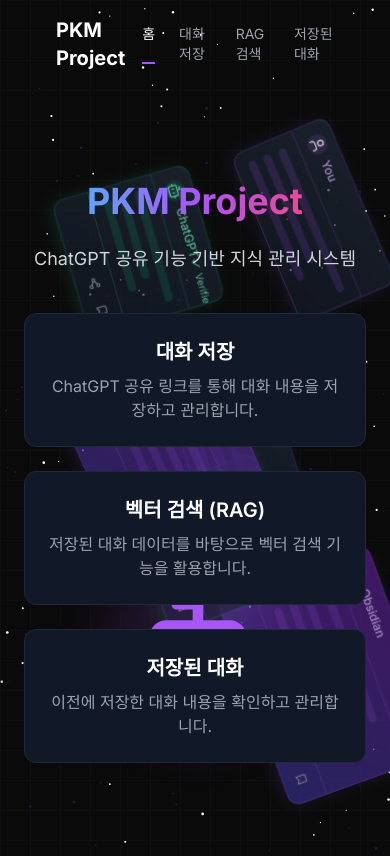
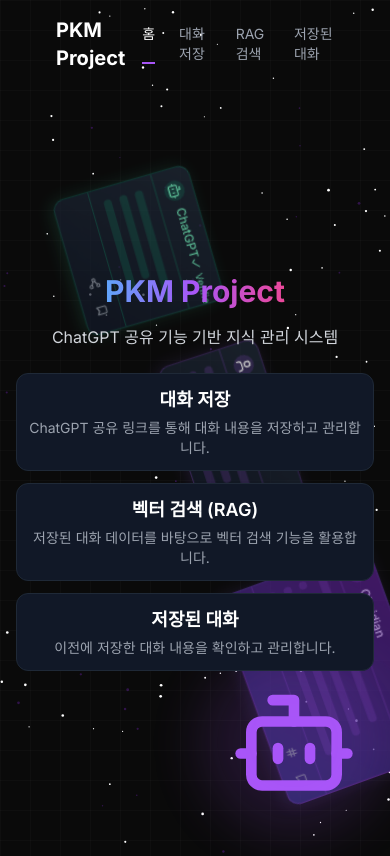
Before and after one commit to JAEKWON0316/PKMProject, a Next.js app: page / in a window 390 px wide. Built offline with nearby package versions, Linux system fonts and the light colour scheme.

Commit message:
모바일수정

```diff
--- a/src/components/hero.tsx
+++ b/src/components/hero.tsx
@@ -7,8 +7,28 @@ import { FloatingPaper } from "@/components/floating-paper"
 import { RoboAnimation } from "@/components/robo-animation"
 import { SparklesCore } from "@/components/sparkles"
 import Link from "next/link"
+import { useEffect, useState } from "react"
 
 export default function Hero() {
+  const [isMobile, setIsMobile] = useState(false);
+
+  useEffect(() => {
+    // 모바일 여부 확인 (768px 이하)
+    const checkMobile = () => {
+      setIsMobile(window.innerWidth <= 768);
+    };
+
+    // 초기 확인
+    checkMobile();
+
+    // 리사이즈 이벤트에 반응
+    window.addEventListener('resize', checkMobile);
+
+    return () => {
+      window.removeEventListener('resize', checkMobile);
+    };
+  }, []);
+
   return (
     <div className="relative min-h-[calc(100vh-76px)] flex items-center">
       {/* Sparkles background */}
@@ -18,21 +38,21 @@ export default function Hero() {
           background="transparent"
           minSize={0.6}
           maxSize={1.4}
-          particleDensity={100}
+          particleDensity={isMobile ? 50 : 100} // 모바일에서는 파티클 수 감소
           className="h-full w-full"
           particleColor="rgba(138, 43, 226, 0.3)"
         />
       </div>
 
-      {/* Floating papers background */}
+      {/* Floating papers background - 모바일에서는 수를 줄임 */}
       <div className="absolute inset-0 overflow-hidden z-1">
-        <FloatingPaper count={6} />
+        <FloatingPaper count={isMobile ? 3 : 6} />
       </div>
 
-      <div className="container mx-auto px-6 relative z-10">
+      <div className="container mx-auto px-4 sm:px-6 relative z-10">
         <div className="max-w-4xl mx-auto text-center">
           <motion.div initial={{ opacity: 0, y: 20 }} animate={{ opacity: 1, y: 0 }} transition={{ duration: 0.5 }}>
-            <h1 className="text-4xl md:text-6xl font-bold text-white mb-6">
+            <h1 className="text-3xl sm:text-4xl md:text-5xl font-bold text-white mb-4 sm:mb-6">
               <span className="bg-clip-text text-transparent bg-gradient-to-r from-blue-400 via-purple-500 to-pink-500">
                 PKM Project
               </span>
@@ -43,7 +63,7 @@ export default function Hero() {
             initial={{ opacity: 0, y: 20 }}
             animate={{ opacity: 1, y: 0 }}
             transition={{ duration: 0.5, delay: 0.2 }}
-            className="text-lg md:text-xl text-gray-300 max-w-3xl mx-auto mb-10"
+            className="text-base sm:text-lg md:text-xl text-gray-300 max-w-3xl mx-auto mb-6 sm:mb-10"
           >
             ChatGPT 공유 기능 기반 지식 관리 시스템
           </motion.p>
@@ -52,15 +72,15 @@ export default function Hero() {
             initial={{ opacity: 0, y: 20 }}
             animate={{ opacity: 1, y: 0 }}
             transition={{ duration: 0.5, delay: 0.4 }}
-            className="grid grid-cols-1 md:grid-cols-3 gap-6 max-w-5xl w-full mx-auto"
+            className="grid grid-cols-1 md:grid-cols-3 gap-3 sm:gap-4 md:gap-6 max-w-5xl w-full mx-auto"
           >
             <Link href="/save-chat" className="group">
               <div className="bg-gray-900 border border-gray-800 rounded-xl overflow-hidden transition-all duration-300 hover:shadow-lg hover:shadow-purple-500/20 hover:border-purple-500/50">
-                <div className="p-6">
-                  <h3 className="text-xl font-semibold text-white mb-2 group-hover:text-purple-400 transition-colors">
+                <div className="p-3 sm:p-4 md:p-6">
+                  <h3 className="text-lg sm:text-xl font-semibold text-white mb-1 sm:mb-2 group-hover:text-purple-400 transition-colors">
                     대화 저장
                   </h3>
-                  <p className="text-gray-400">
+                  <p className="text-sm sm:text-base text-gray-400">
                     ChatGPT 공유 링크를 통해 대화 내용을 저장하고 관리합니다.
                   </p>
                 </div>
@@ -69,11 +89,11 @@ export default function Hero() {
 
             <Link href="/rag" className="group">
               <div className="bg-gray-900 border border-gray-800 rounded-xl overflow-hidden transition-all duration-300 hover:shadow-lg hover:shadow-blue-500/20 hover:border-blue-500/50">
-                <div className="p-6">
-                  <h3 className="text-xl font-semibold text-white mb-2 group-hover:text-blue-400 transition-colors">
+                <div className="p-3 sm:p-4 md:p-6">
+                  <h3 className="text-lg sm:text-xl font-semibold text-white mb-1 sm:mb-2 group-hover:text-blue-400 transition-colors">
                     벡터 검색 (RAG)
                   </h3>
-                  <p className="text-gray-400">
+                  <p className="text-sm sm:text-base text-gray-400">
                     저장된 대화 데이터를 바탕으로 벡터 검색 기능을 활용합니다.
                   </p>
                 </div>
@@ -82,11 +102,11 @@ export default function Hero() {
 
             <Link href="/success" className="group">
               <div className="bg-gray-900 border border-gray-800 rounded-xl overflow-hidden transition-all duration-300 hover:shadow-lg hover:shadow-green-500/20 hover:border-green-500/50">
-                <div className="p-6">
-                  <h3 className="text-xl font-semibold text-white mb-2 group-hover:text-green-400 transition-colors">
+                <div className="p-3 sm:p-4 md:p-6">
+                  <h3 className="text-lg sm:text-xl font-semibold text-white mb-1 sm:mb-2 group-hover:text-green-400 transition-colors">
                     저장된 대화
                   </h3>
-                  <p className="text-gray-400">
+                  <p className="text-sm sm:text-base text-gray-400">
                     이전에 저장한 대화 내용을 확인하고 관리합니다.
                   </p>
                 </div>
@@ -96,8 +116,8 @@ export default function Hero() {
         </div>
       </div>
 
-      {/* Animated robot */}
-      <div className="absolute bottom-0 right-0 w-96 h-96">
+      {/* Animated robot - 모바일에서는 작게 표시 */}
+      <div className="absolute bottom-0 right-0 w-48 h-48 sm:w-64 sm:h-64 md:w-96 md:h-96">
         <RoboAnimation />
       </div>
     </div>
```
